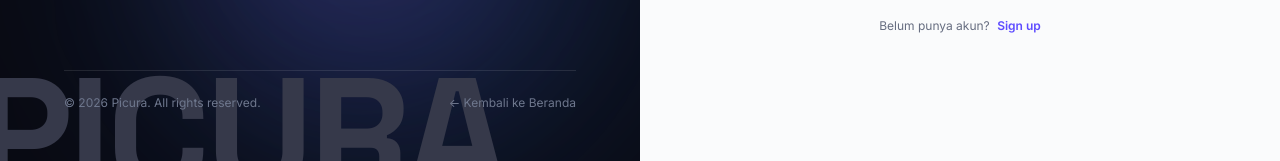
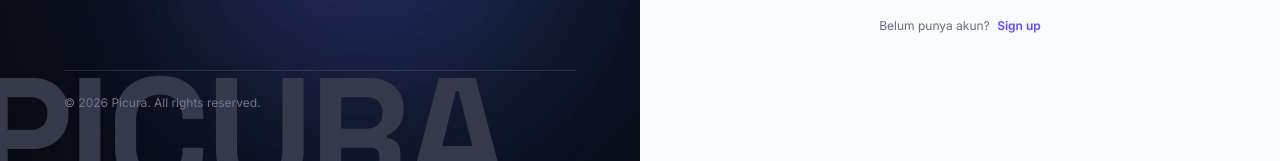
Before and after one commit to znlumins/picura, a Next.js app: page /login in a window 1280 px wide. Shown: the part 625-786 px from the top of the page. Built offline with nearby package versions, Linux system fonts and the light colour scheme.

Commit message:
style: remove 'Kembali ke Beranda' link from auth pages

```diff
--- a/src/app/login/page.tsx
+++ b/src/app/login/page.tsx
@@ -160,11 +160,8 @@ export default function LoginPage() {
         </div>
 
         {/* Bottom Copyright */}
-        <div className="relative z-10 text-xs text-[#6e778d] flex flex-col sm:flex-row items-start sm:items-center justify-between gap-2 border-t border-white/10 pt-6">
+        <div className="relative z-10 text-xs text-[#6e778d] border-t border-white/10 pt-6">
           <span>&copy; {new Date().getFullYear()} Picura. All rights reserved.</span>
-          <Link href="/" className="hover:text-white transition">
-            &larr; Kembali ke Beranda
-          </Link>
         </div>
       </div>
 
--- a/src/app/register/page.tsx
+++ b/src/app/register/page.tsx
@@ -159,11 +159,8 @@ export default function RegisterPage() {
         </div>
 
         {/* Bottom Copyright */}
-        <div className="relative z-10 text-xs text-[#6e778d] flex flex-col sm:flex-row items-start sm:items-center justify-between gap-2 border-t border-white/10 pt-6">
+        <div className="relative z-10 text-xs text-[#6e778d] border-t border-white/10 pt-6">
           <span>&copy; {new Date().getFullYear()} Picura. All rights reserved.</span>
-          <Link href="/" className="hover:text-white transition">
-            &larr; Kembali ke Beranda
-          </Link>
         </div>
       </div>
 
```
